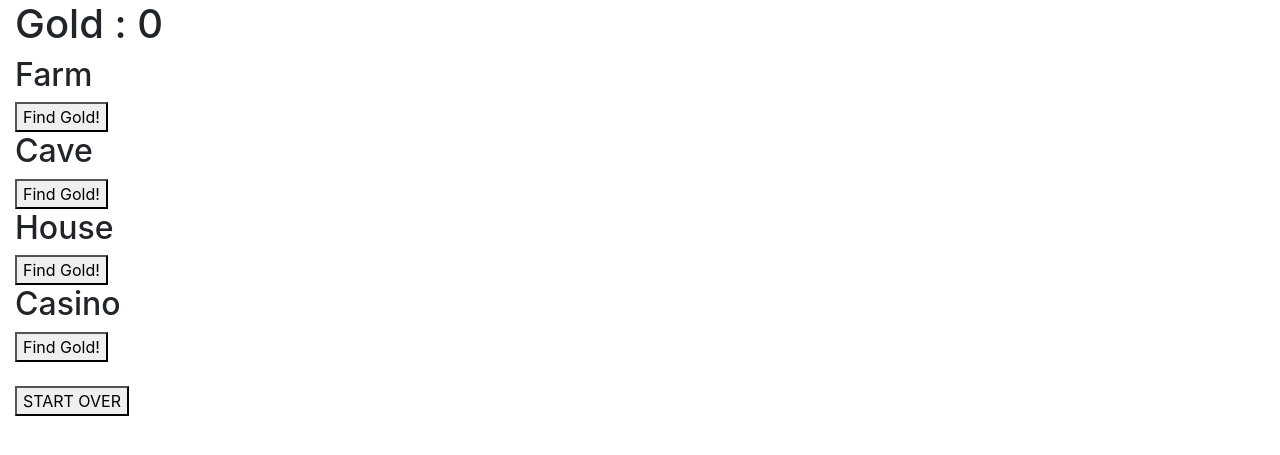
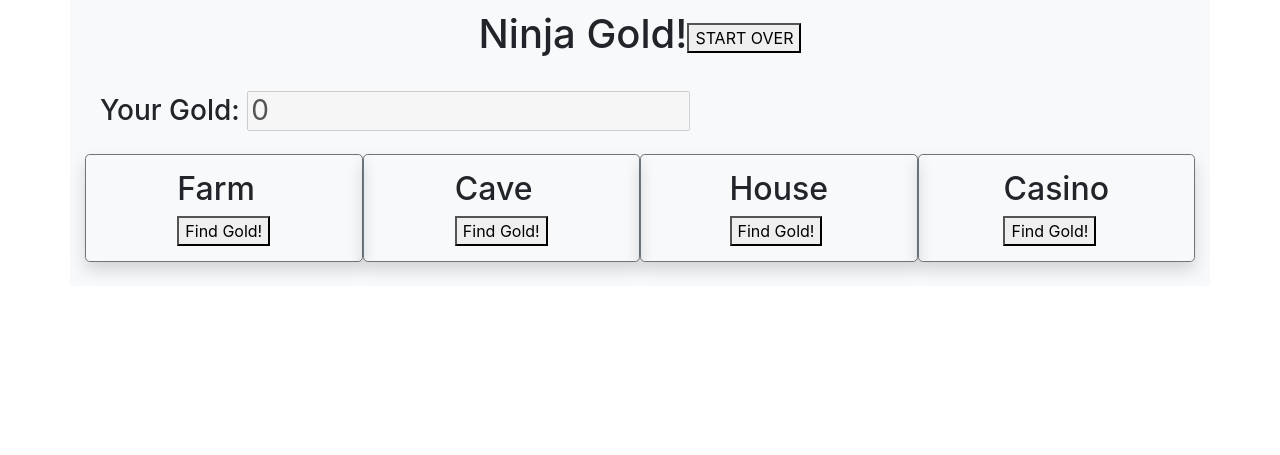
Before and after one commit to ewink1977/django_ninja_gold, a Django app: page / in a window 1280 px wide. Shown: the top 455 px of the page. Run offline with Django 3.2, Linux system fonts and the light colour scheme; some libraries are stand-ins or nearby versions.

Commit message:
functional game + styled.

```diff
--- /dev/null
+++ b/ninja_gold/static/gold/overwrite.style.css
@@ -0,0 +1,12 @@
+h1 {
+    padding: 10px 0px;
+}
+
+.local-pad {
+    padding: 15px;
+}
+
+.activity-font {
+    font-family: 'Special Elite', cursive;
+    font-size: 0.8em;
+}
--- a/ninja_gold/templates/gold/index.html
+++ b/ninja_gold/templates/gold/index.html
@@ -1,36 +1,48 @@
 {% extends "gold/template.html" %}
     {% block content %}
-    <h1>Gold : {{ request.session.gold }}</h1>
+    <header class="d-flex justify-content-center align-items-center">
+        <h1>Ninja Gold!</h1>
+        <a href="reset"><button>START OVER</button></a>
+    </header>
+
+    <h3 class="local-pad">Your Gold: <input type="text" disabled value="{{ request.session.gold }}"></h3>
+
+    <div class="d-flex justify-content-center">
+        <div class="d-flex justify-content-center align-items-center col-3 border border-secondary rounded-lg shadow local-pad">
             <form action="process_gold" method="POST">
                 {% csrf_token %}
                 <h2>Farm</h2>
-        <input type="hidden" id="gold_location" name="gold_location" value="farm">
+                <input type="hidden" name="gold_location" value="farm">
                 <button type="submit">Find Gold!</button>
             </form>
+        </div>
+        <div class="d-flex justify-content-center align-items-center col-3 border border-secondary rounded-lg shadow local-pad">
             <form action="process_gold" method="POST">
                 {% csrf_token %}
                 <h2>Cave</h2>
-        <input type="hidden" id="gold_location" name="gold_location" value="cave">
+                <input type="hidden" name="gold_location" value="cave">
                 <button type="submit">Find Gold!</button>
             </form>
+        </div>
+        <div class="d-flex justify-content-center align-items-center col-3 border border-secondary rounded-lg shadow local-pad">
             <form action="process_gold" method="POST">
                 {% csrf_token %}
                 <h2>House</h2>
-        <input type="hidden" id="gold_location" name="gold_location" value="house">
+                <input type="hidden" name="gold_location" value="house">
                 <button type="submit">Find Gold!</button>
             </form>
+        </div>
+        <div class="d-flex justify-content-center align-items-center col-3 border border-secondary rounded-lg shadow local-pad">
             <form action="process_gold" method="POST">
                 {% csrf_token %}
                 <h2>Casino</h2>
-        <input type="hidden" id="gold_location" name="gold_location" value="casino">
+                <input type="hidden" name="gold_location" value="casino">
                 <button type="submit">Find Gold!</button>
             </form>
+        </div>
+    </div>
     <br>
-    <form action="reset" method="POST">
-        {% csrf_token %}
-        <button type="submit">START OVER</button>
-    </form>
     {% for activity in request.session.activities reversed %}
-    <p class="{{ activity.result }}">{{ activity.message }}</p>
+    <p class="text-{{ activity.result }} activity-font">{{ activity.message }}</p>
     {% endfor %}
     {% endblock content %}
--- a/ninja_gold/templates/gold/template.html
+++ b/ninja_gold/templates/gold/template.html
@@ -8,9 +8,14 @@
     <title>{{ page_title }}</title>
     <!-- Bootstrap CSS -->
     <link rel="stylesheet" href="https://stackpath.bootstrapcdn.com/bootstrap/4.3.1/css/bootstrap.min.css" integrity="sha384-ggOyR0iXCbMQv3Xipma34MD+dH/1fQ784/j6cY/iJTQUOhcWr7x9JvoRxT2MZw1T" crossorigin="anonymous">
+    <!-- Google Fonts Style -->
+    <link rel="preconnect" href="https://fonts.gstatic.com">
+    <link href="https://fonts.googleapis.com/css2?family=Special+Elite&display=swap" rel="stylesheet">
+    <!-- Finally, my overwrites! -->
+    <link rel="stylesheet" href="{% static 'gold/overwrite.style.css' %}">
 </head>
 <body>
-    <div class="container-fluid">
+    <div class="container bg-light  ">
     {% block content %}{% endblock content %}
     </div>
     <!-- Optional JavaScript -->
--- a/ninja_gold/views.py
+++ b/ninja_gold/views.py
@@ -21,8 +21,7 @@ def gold_home(request):
     return render(request, 'gold/index.html', context)
 
 def reset(request):
-    if request.method == 'POST':
-        request.session.flush()
+    request.session.flush()
     return redirect('/')
 
 def process_gold(request):
@@ -35,13 +34,13 @@ def process_gold(request):
         building_name_upper = location[0].upper() + location[1:]  # Capitalize the building name for the text string
         gold_prize = random.randrange(building[0], building[1]) # Make the gold prize!
         now_formatted = datetime.now().strftime("%m/%d/%Y %I:%M%p") # Date/Time string for the text string
-        result = 'earn' # CSS message color class!
+        result = 'success' # CSS message color class!
         message = f"Earned {gold_prize} gold from the {building_name_upper}! ({now_formatted})"
         if location == "casino":
             win_or_lose = round(random.random())
             if win_or_lose == 0:
                 message = f"Entered a Casino and lost {gold_prize} gold... Ouch... ({now_formatted})"
-                result = 'lose'
+                result = 'danger'
                 gold_prize = gold_prize * -1
         request.session['gold'] += gold_prize
         request.session['activities'].append({"message": message, "result": result})
```
Also changed, not shown: db.sqlite3. Lines whose indentation alone changed are shown as unchanged.
